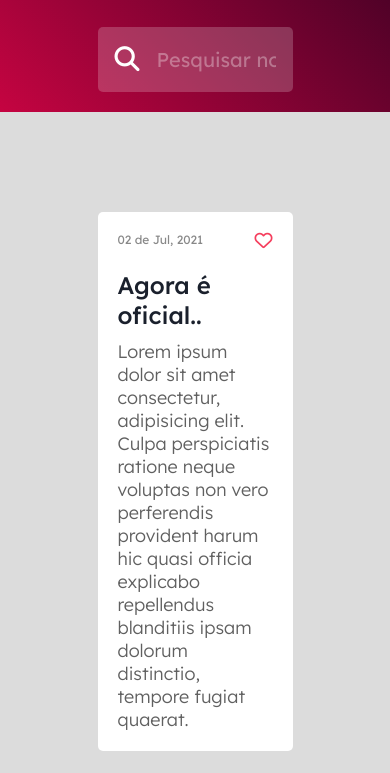
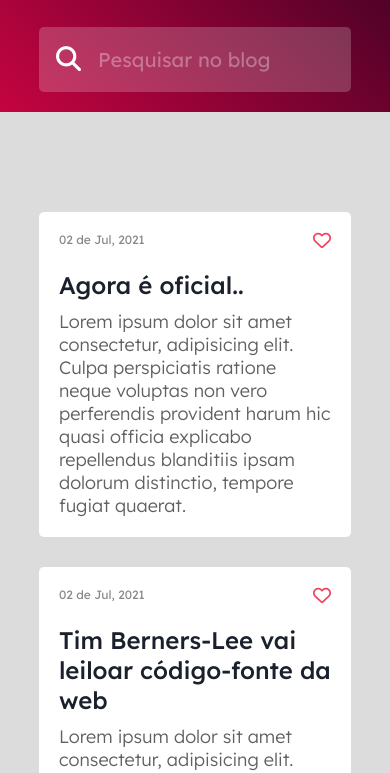
Before and after one commit to Gabnns/SimpleBlog, a plain HTML site: page index.html in a window 390 px wide. Shown: the part 71-844 px from the top of the page. Drawn offline with Linux system fonts and the light colour scheme.

Commit message:
adicionado responsividade

```diff
--- a/style.css
+++ b/style.css
@@ -105,3 +105,14 @@ section .main-content .box .box-description{
     font-size: 18px;
     font-weight: 300;
 }
+
+
+
+@media (max-width: 1200px){
+  header .header-content{
+    width: 80%;
+  }
+  section .main-content{
+    width: 80%;
+  }
+}
```
Also changed, not shown: 1 other file.
